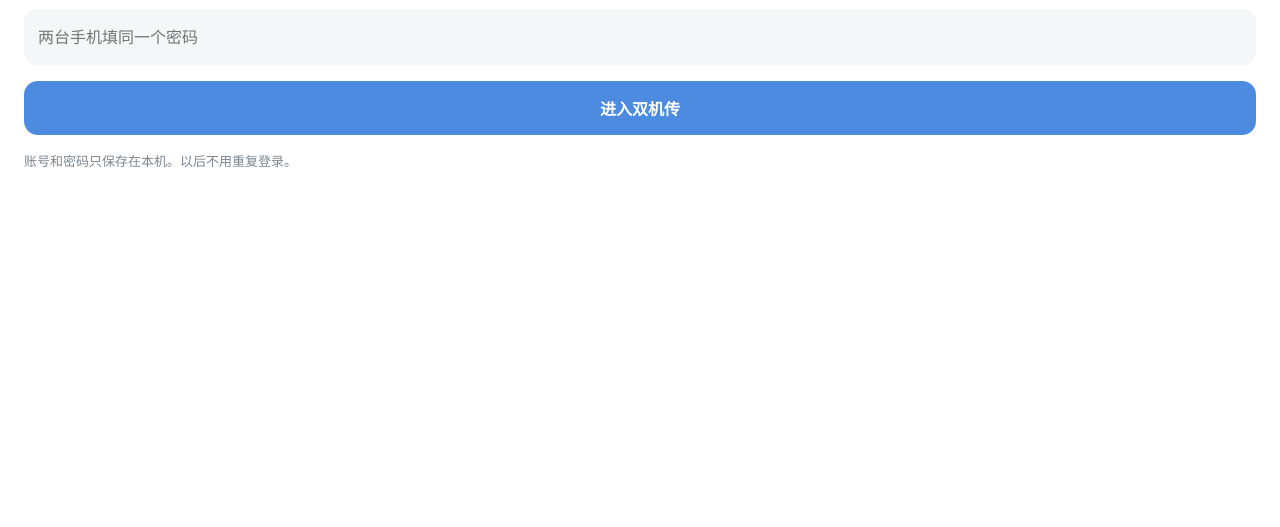
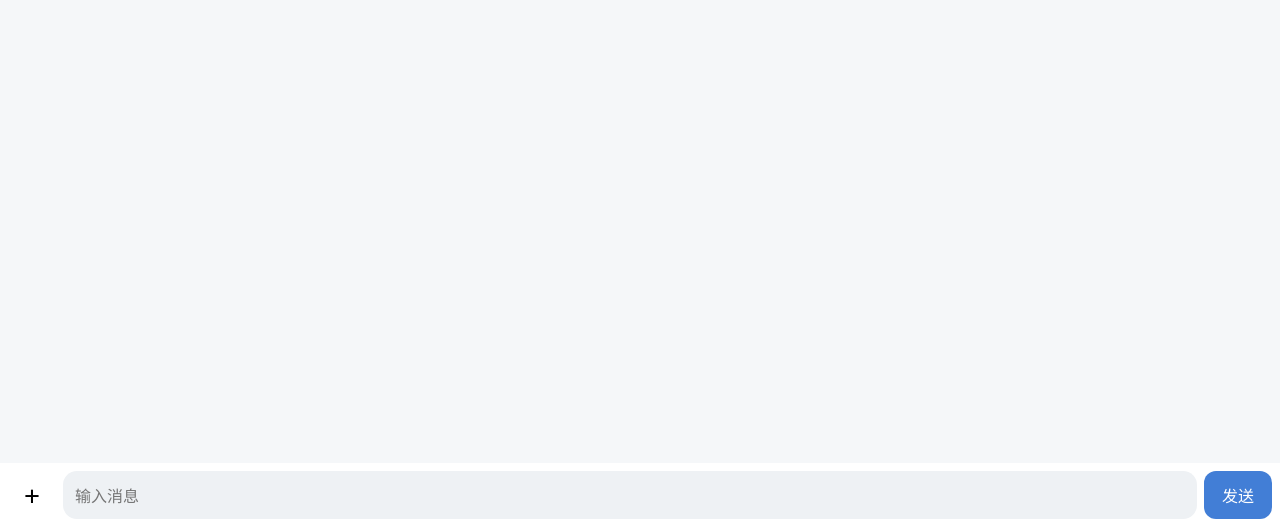
Before and after one commit to qxdnzbl-arch/socialmix-android-ci, a plain HTML site: page dualphone/app/src/main/assets/ui.html in a window 1280 px wide. Shown: the part 273-800 px from the top of the page. Drawn offline with Linux system fonts and the light colour scheme.

Commit message:
Bundle zero-setup chat UI

```diff
--- a/dualphone/app/src/main/assets/ui.html
+++ b/dualphone/app/src/main/assets/ui.html
@@ -1,28 +1,16 @@
-<!doctype html>
-<html lang="zh-CN"><head>
+<!doctype html><html lang="zh-CN"><head>
 <meta charset="utf-8"><meta name="viewport" content="width=device-width,initial-scale=1,viewport-fit=cover">
-<title>双机传</title>
-<style>
-*{box-sizing:border-box}html,body{margin:0;width:100%;height:100%;font-family:system-ui,-apple-system,"Segoe UI",sans-serif;color:#1c242c;background:#f5f7f9}button,input,textarea{font:inherit}#app{height:100dvh;overflow:hidden}
-.setup{height:100%;overflow:auto;background:#fff;padding:56px 24px 32px}.logo{font-size:30px;color:#2670d8}.setup h1{font-size:36px;margin:16px 0 10px}.muted{color:#68737e;line-height:1.65}.field{width:100%;height:56px;border:0;border-radius:13px;background:#f4f6f8;padding:0 14px;margin-top:12px;outline:none}.primary{width:100%;height:54px;border:0;border-radius:14px;background:#4d8be0;color:#fff;margin-top:16px;font-weight:650}.note{font-size:13px;color:#7d8791;line-height:1.55;margin-top:16px}
-.chat{height:100%;display:flex;flex-direction:column}.head{background:#fff;padding:13px 18px 11px;border-bottom:1px solid #e0e5ea}.head strong{font-size:19px}.status{font-size:12px;margin-top:4px}.ok{color:#24895c}.wait{color:#ac701e}.messages{flex:1;overflow:auto;padding:14px 14px 18px}.empty{text-align:center;color:#707b86;line-height:1.55;padding:80px 26px}.row{display:flex;margin-bottom:9px}.row.mine{justify-content:flex-end}.bubble{max-width:82%;border-radius:16px;padding:9px 12px 8px;background:#fff}.mine .bubble{background:#4380d8;color:#fff}.file{font-weight:650}.meta{font-size:12px;color:#707b86;margin-top:4px}.mine .meta{color:#deebfc}.state{text-align:right;font-size:11px;color:#deebfc;margin-top:5px}.save{font-size:12px;color:#3774cd;margin-top:5px}.composer{background:#fff;padding:8px calc(8px + env(safe-area-inset-right)) calc(8px + env(safe-area-inset-bottom)) calc(8px + env(safe-area-inset-left));display:flex;gap:7px;align-items:flex-end}.attach{width:48px;height:48px;border:0;background:transparent;font-size:28px}.input{flex:1;min-height:48px;max-height:112px;border:0;border-radius:14px;background:#eef1f4;padding:12px;outline:none;resize:none}.send{width:68px;height:48px;border:0;border-radius:12px;background:#427ed6;color:#fff}
-</style></head>
-<body><div id="app"></div><script>
+<title>双机传</title><style>
+*{box-sizing:border-box}html,body{margin:0;width:100%;height:100%;font-family:system-ui,-apple-system,"Segoe UI",sans-serif;color:#1c242c;background:#f5f7f9}button,textarea{font:inherit}#app{height:100dvh;overflow:hidden}.chat{height:100%;display:flex;flex-direction:column}.head{background:#fff;padding:13px 18px 11px;border-bottom:1px solid #e0e5ea}.head strong{font-size:19px}.status{font-size:12px;margin-top:4px;color:#24895c}.messages{flex:1;overflow:auto;padding:14px 14px 18px}.empty{text-align:center;color:#707b86;line-height:1.6;padding:80px 26px}.row{display:flex;margin-bottom:9px}.row.mine{justify-content:flex-end}.bubble{max-width:82%;border-radius:16px;padding:9px 12px 8px;background:#fff}.mine .bubble{background:#4380d8;color:#fff}.file{font-weight:650}.meta{font-size:12px;color:#707b86;margin-top:4px}.mine .meta{color:#deebfc}.state{text-align:right;font-size:11px;color:#deebfc;margin-top:5px}.save{font-size:12px;color:#3774cd;margin-top:5px}.composer{background:#fff;padding:8px calc(8px + env(safe-area-inset-right)) calc(8px + env(safe-area-inset-bottom)) calc(8px + env(safe-area-inset-left));display:flex;gap:7px;align-items:flex-end}.attach{width:48px;height:48px;border:0;background:transparent;font-size:28px}.input{flex:1;min-height:48px;max-height:112px;border:0;border-radius:14px;background:#eef1f4;padding:12px;outline:none;resize:none}.send{width:68px;height:48px;border:0;border-radius:12px;background:#427ed6;color:#fff}
+</style></head><body><div id="app"></div><script>
 const app=document.getElementById('app');let last='';
 function esc(s){return String(s??'').replace(/[&<>"']/g,m=>({'&':'&amp;','<':'&lt;','>':'&gt;','"':'&quot;',"'":'&#39;'}[m]))}
 function size(n){n=Number(n)||0;if(n<1024)return n+' B';if(n<1048576)return(n/1024).toFixed(1)+' KB';return(n/1048576).toFixed(1)+' MB'}
-function get(){try{return JSON.parse(Android.getState())}catch(e){return{setupNeeded:true,messages:[]}}}
-function render(force=false){
- const s=get(),js=JSON.stringify(s);if(!force&&js===last)return;last=js;
- if(s.setupNeeded){
-  app.innerHTML='<div class="setup"><div class="logo">▯&nbsp; ▯</div><h1>双机传</h1><div class="muted">不用联网，不用 VPN。两台手机连同一个 Wi‑Fi，或者一台开热点另一台连上，就能直接传消息和文件。</div><input id="account" class="field" placeholder="两台手机填同一个账号"><input id="password" class="field" type="password" placeholder="两台手机填同一个密码"><button id="enter" class="primary">进入双机传</button><div class="note">账号和密码只保存在本机。以后不用重复登录。</div></div>';
-  document.getElementById('enter').onclick=()=>{Android.setCredentials(document.getElementById('account').value,document.getElementById('password').value);setTimeout(()=>render(true),100)};
-  Android.reportUi('screen=setup ui='+s.uiVersion);return;
- }
- const msgs=(s.messages||[]).map(m=>{const body=m.kind==='text'?'<div>'+esc(m.text)+'</div>':'<div class="file">📎 '+esc(m.fileName||'文件')+'</div><div class="meta">'+size(m.fileSize)+'</div>'+(m.mine?'':'<div class="save">点一下保存到下载</div>');return '<div class="row '+(m.mine?'mine':'')+'" data-id="'+esc(m.id)+'"><div class="bubble">'+body+(m.mine?'<div class="state">'+(m.status==='sent'?'已送达':'等待另一台手机')+'</div>':'')+'</div></div>'}).join('');
- app.innerHTML='<div class="chat"><div class="head"><strong>我的两台手机</strong><div class="status '+(s.connected?'ok':'wait')+'">● '+(s.connected?'已连接 · 本地直传':'等待另一台手机 · 同一 Wi‑Fi 或热点')+'</div></div><div id="messages" class="messages">'+(msgs||'<div class="empty">直接发就行<br>两台手机会自动发现彼此。</div>')+'</div><div id="composer" class="composer"><button id="attach" class="attach">+</button><textarea id="message" class="input" rows="1" placeholder="输入消息"></textarea><button id="send" class="send">发送</button></div></div>';
- const msg=document.getElementById('message');document.getElementById('send').onclick=send;document.getElementById('attach').onclick=()=>Android.pickFiles();msg.addEventListener('keydown',e=>{if(e.key==='Enter'&&!e.shiftKey){e.preventDefault();send()}});document.querySelectorAll('.row:not(.mine)').forEach(r=>r.onclick=()=>Android.saveFile(r.dataset.id));const box=document.getElementById('messages');box.scrollTop=box.scrollHeight;Android.reportUi('screen=chat messages='+(s.messages||[]).length+' ui='+s.uiVersion);reportGeometry()
-}
+function get(){try{return JSON.parse(Android.getState())}catch(e){return{messages:[]}}}
+function render(force=false){const s=get(),js=JSON.stringify(s);if(!force&&js===last)return;last=js;
+const msgs=(s.messages||[]).map(m=>{const body=m.kind==='text'?'<div>'+esc(m.text)+'</div>':'<div class="file">📎 '+esc(m.fileName||'文件')+'</div><div class="meta">'+size(m.fileSize)+'</div>'+(m.mine?'':'<div class="save">点一下保存到下载</div>');return '<div class="row '+(m.mine?'mine':'')+'" data-id="'+esc(m.id)+'"><div class="bubble">'+body+(m.mine?'<div class="state">'+(m.status==='sent'?'已送达':'等待自动发送')+'</div>':'')+'</div></div>'}).join('');
+app.innerHTML='<div class="chat"><div class="head"><strong>我的两台手机</strong><div class="status">● 自动同步</div></div><div id="messages" class="messages">'+(msgs||'<div class="empty">直接发就行<br>不用配对，不用切网络。</div>')+'</div><div id="composer" class="composer"><button id="attach" class="attach">+</button><textarea id="message" class="input" rows="1" placeholder="输入消息"></textarea><button id="send" class="send">发送</button></div></div>';
+const msg=document.getElementById('message');document.getElementById('send').onclick=send;document.getElementById('attach').onclick=()=>Android.pickFiles();msg.addEventListener('keydown',e=>{if(e.key==='Enter'&&!e.shiftKey){e.preventDefault();send()}});document.querySelectorAll('.row:not(.mine)').forEach(r=>r.onclick=()=>Android.saveFile(r.dataset.id));const box=document.getElementById('messages');box.scrollTop=box.scrollHeight;Android.reportUi('screen=chat messages='+(s.messages||[]).length+' ui='+s.uiVersion);reportGeometry()}
 function send(){const e=document.getElementById('message'),t=e.value.trim();if(!t)return;e.value='';Android.sendText(t);setTimeout(()=>render(true),50)}
 function reportGeometry(){const c=document.getElementById('composer');if(!c)return;const vv=window.visualViewport;Android.reportLayout(vv?vv.height:window.innerHeight,c.getBoundingClientRect().bottom)}
 window.nativeRefresh=()=>render(true);if(window.visualViewport){visualViewport.addEventListener('resize',()=>{document.getElementById('app').style.height=visualViewport.height+'px';setTimeout(reportGeometry,80)})}render(true);setInterval(()=>render(false),350);
```
